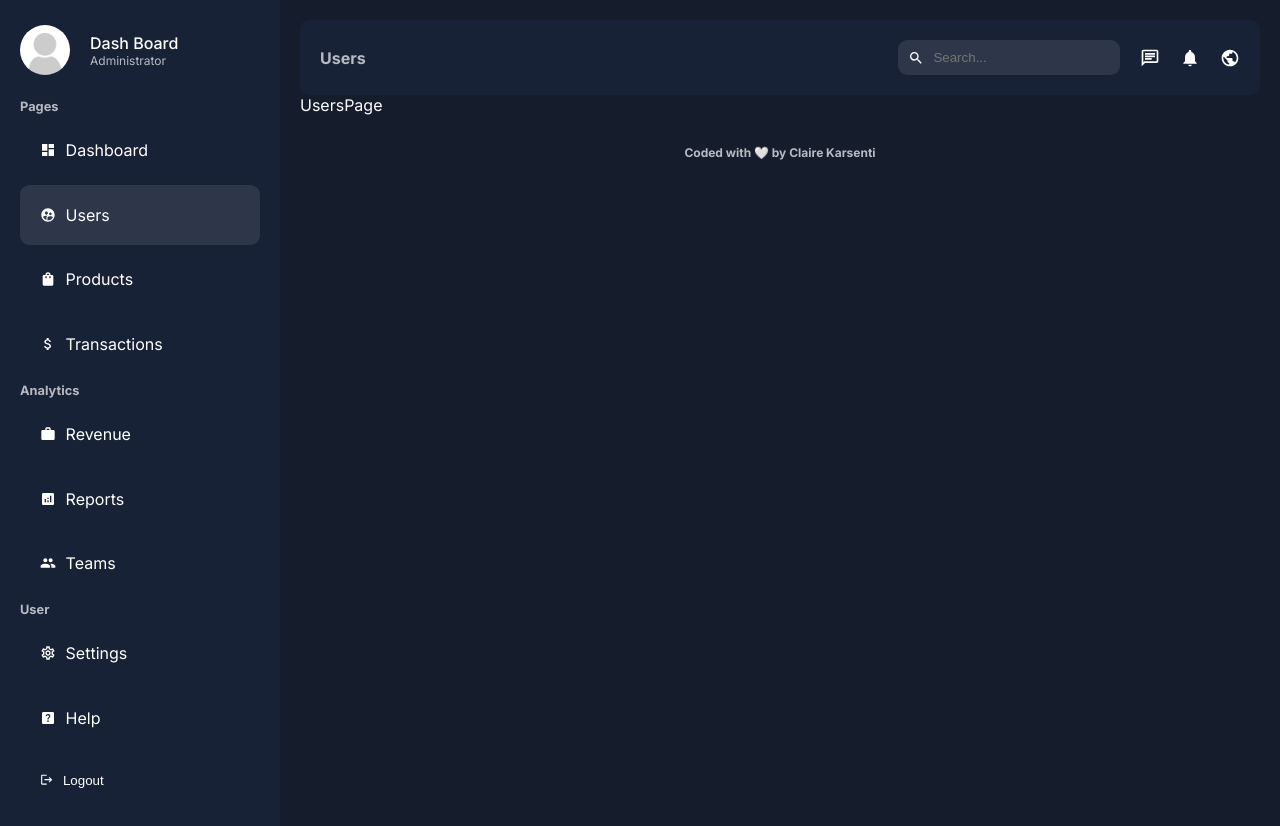
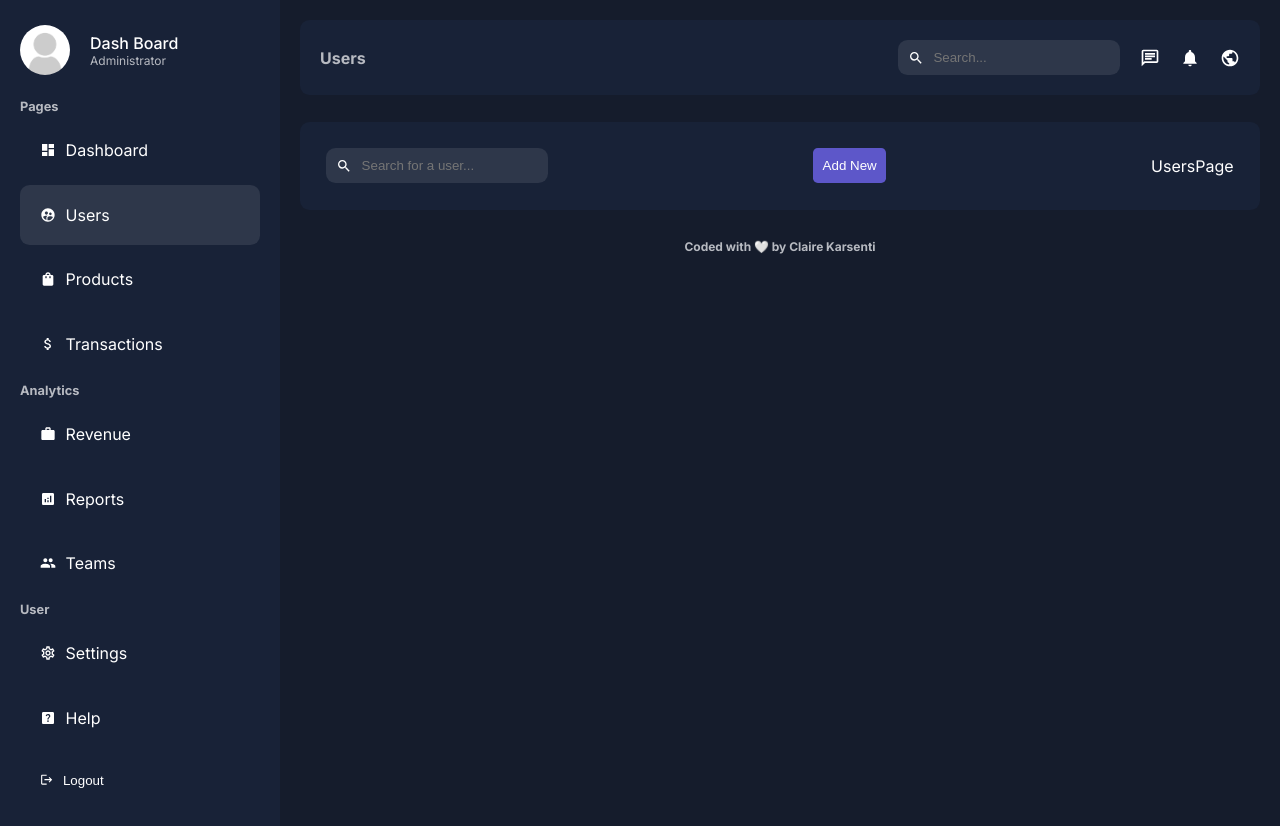
Before and after one commit to ClaireKarsenti/Dashboard, a Next.js app: page /dashboard/users in a window 1280 px wide. Built offline with nearby package versions, Linux system fonts and the light colour scheme.

Commit message:
Add users page

```diff
--- a/app/dashboard/users/page.tsx
+++ b/app/dashboard/users/page.tsx
@@ -1,3 +1,17 @@
+import Search from '@/app/ui/dashboard/search/search';
+import styles from '@/app/ui/dashboard/users/users.module.css';
+import Link from 'next/link';
+
 export default function UsersPage() {
-  return <div>UsersPage</div>;
+  return (
+    <div className={styles.container}>
+      <div className={styles.top}>
+        <Search placeholder="Search for a user..." />
+        <Link href="/dashboard/users/add">
+          <button className={styles.addButton}>Add New</button>
+        </Link>
+        UsersPage
+      </div>
+    </div>
+  );
 }
--- /dev/null
+++ b/app/ui/dashboard/users/users.module.css
@@ -0,0 +1,61 @@
+.container {
+  background-color: var(--bgSoft);
+  padding: 1.65rem;
+  border-radius: 0.6rem;
+  margin-top: 1.65rem;
+}
+
+.top {
+  display: flex;
+  align-items: center;
+  justify-content: space-between;
+}
+
+.addButton {
+  padding: 0.6rem;
+  background-color: #5d57c9;
+  color: var(--text);
+  border: none;
+  border-radius: 0.3rem;
+  cursor: pointer;
+}
+
+.table {
+  width: 100%;
+}
+
+.table td {
+  padding: 0.6rem;
+}
+
+.user {
+  display: flex;
+  align-items: center;
+  gap: 0.6rem;
+}
+
+.userImage {
+  border-radius: 50%;
+  object-fit: cover;
+}
+
+.buttons {
+  display: flex;
+  gap: 0.6rem;
+}
+
+.button {
+  padding: 0.3rem 0.6rem;
+  border-radius: 0.3rem;
+  color: var(--text);
+  border: none;
+  cursor: pointer;
+}
+
+.view {
+  background-color: teal;
+}
+
+.delete {
+  background-color: crimson;
+}
```
